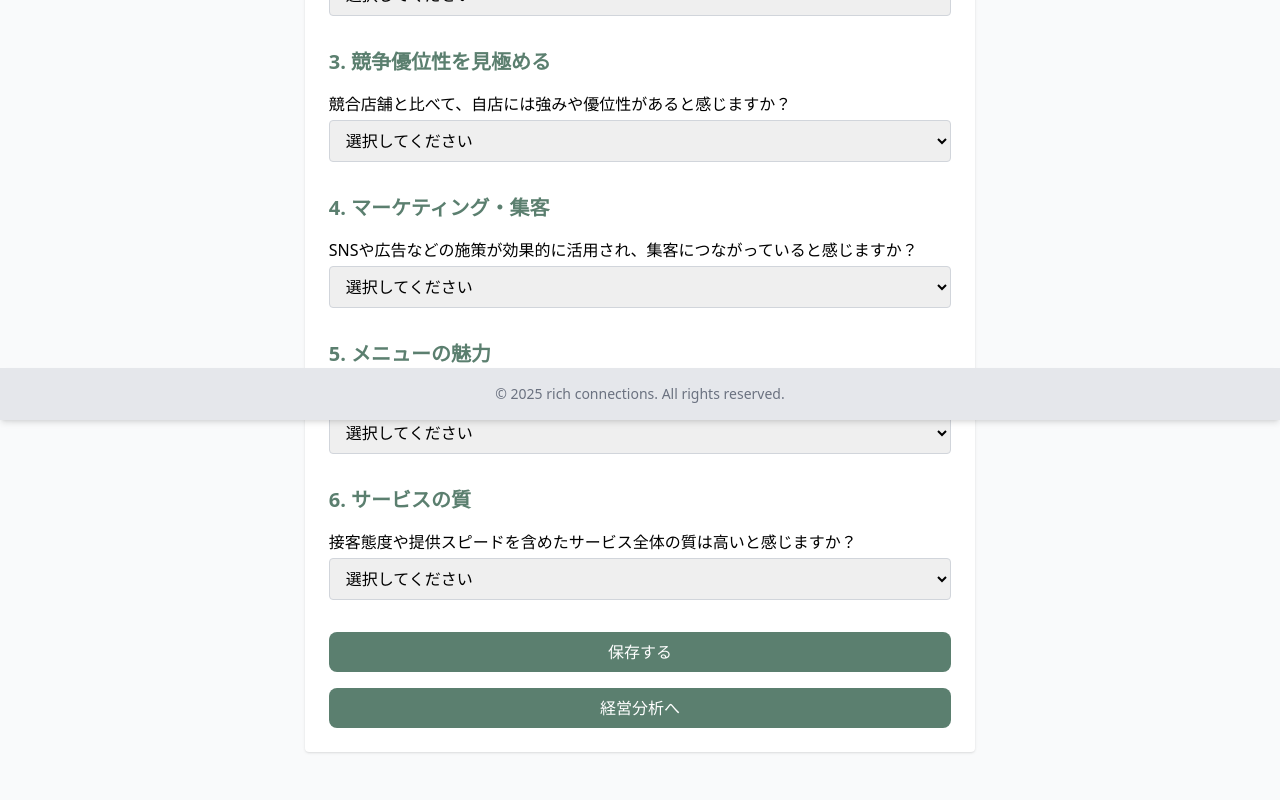
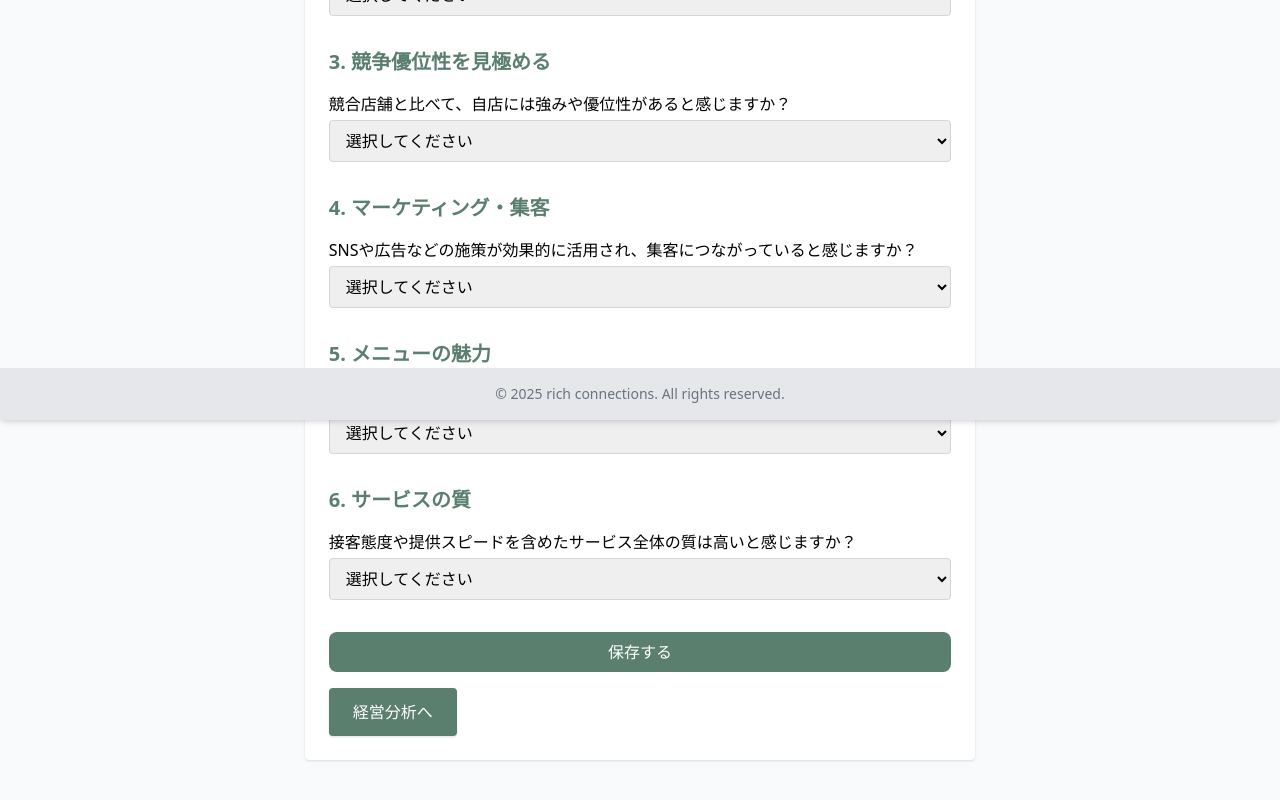
Before and after one commit to teishito/step4-richconnections-front, a Next.js app: page /diagnosis in a window 1280 px wide. Shown: the part 380-1180 px from the top of the page. Built offline with nearby package versions, Linux system fonts and the light colour scheme.

Commit message:
Update SearchForm.jsx

```diff
--- a/components/SearchForm.jsx
+++ b/components/SearchForm.jsx
@@ -127,7 +127,7 @@ export default function DiagnosisForm() {
         <Link href="/diagnosis-analysis" className="w-full">
           <button
             type="button"
-            className="w-full bg-[#5B7F6F] text-white py-2 rounded-lg hover:opacity-90"
+            className="bg-[#5B7F6F] text-white px-6 py-3 rounded shadow hover:opacity-90"
           >
             経営分析へ
           </button>
```
